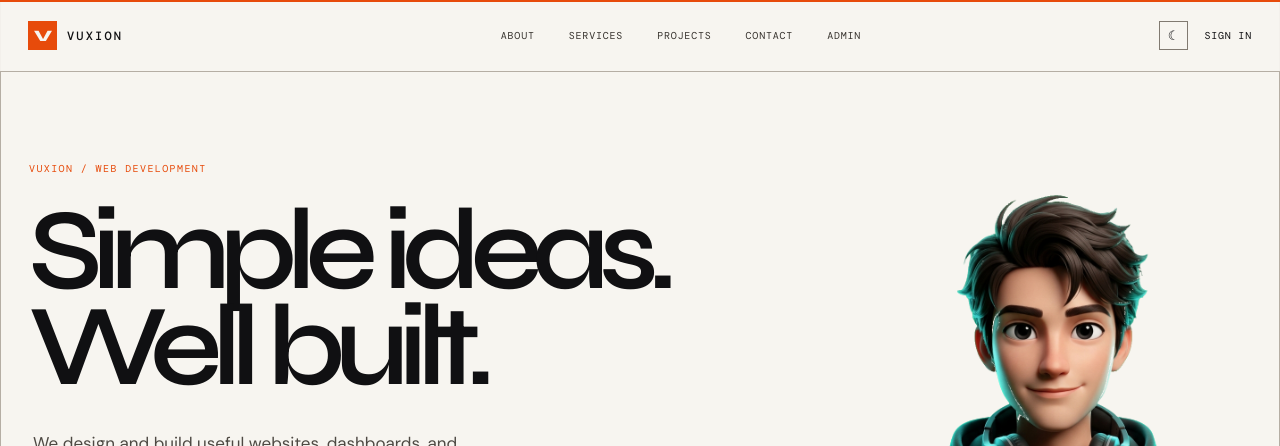
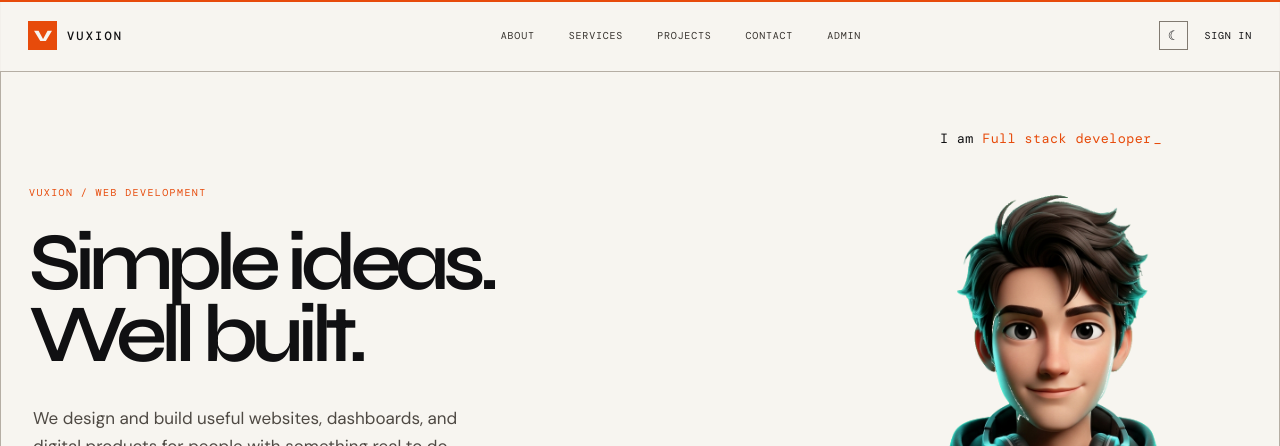
Before and after one commit to kunaltyagi18/Vuxion-saaspilot-ai-, a Next.js app: page / in a window 1280 px wide. Shown: the top 446 px of the page. Built offline with nearby package versions, Linux system fonts and the light colour scheme; no server answers; the database is empty.

Commit message:
Fix hero sizing and animate developer label

```diff
--- a/app/globals.css
+++ b/app/globals.css
@@ -295,7 +295,7 @@ body {
 .human-hero { align-items: flex-end; display: grid; gap: 8vw; grid-template-columns: minmax(0, 1fr) minmax(300px, 400px); min-height: 700px; overflow: visible; padding: 108px max(28px, calc((100vw - 1328px) / 2)) 0; }
 .human-hero-main { align-self: center; max-width: 730px; position: relative; z-index: 1; padding-bottom: 86px; }
 .human-kicker { color: var(--studio-orange); font-family: var(--studio-mono); font-size: 10px; letter-spacing: .14em; margin: 0 0 27px; }
-.human-hero h1 { color: var(--studio-copy); font-family: var(--studio-display); font-size: clamp(64px, 9vw, 142px); font-weight: 600; letter-spacing: -.09em; line-height: .84; margin: 0; }
+.human-hero h1 { color: var(--studio-copy); font-family: var(--studio-display); font-size: clamp(56px, 6.4vw, 104px); font-weight: 600; letter-spacing: -.08em; line-height: .88; margin: 0; max-width: 860px; overflow-wrap: normal; word-break: normal; }
 .human-hero h1 em, .human-section h2 em, .human-process h2 em, .human-about h2 em, .human-contact h2 em { color: var(--studio-orange); font-style: normal; }
 .human-hero-copy { color: #b4b4ba; font-size: 17px; line-height: 1.6; margin: 34px 0 30px 4px; max-width: 440px; }
 .human-actions { align-items: center; display: flex; flex-wrap: wrap; gap: 24px; margin-left: 4px; }
@@ -521,7 +521,11 @@ html.light [style*="#929297"], html.light [style*="#a1a1a6"], html.light [style*
 .process-grid > div:last-child { border-right: none; }
 
 /* Hero boy wrapper */
-.hero-boy-wrap { position: relative; display: flex; justify-content: center; align-items: flex-end; }
+.hero-boy-wrap { position: relative; display: flex; flex-direction: column; justify-content: flex-end; align-items: center; }
+.hero-role { color: var(--studio-copy); font-family: var(--studio-mono); font-size: clamp(11px, 1.05vw, 15px); letter-spacing: .03em; margin: 0 0 15px; text-align: center; white-space: nowrap; }
+.hero-role span { color: var(--studio-orange); }
+.hero-role i { color: var(--studio-orange); font-style: normal; margin-left: 2px; animation: hero-role-cursor .8s steps(1, end) infinite; }
+@keyframes hero-role-cursor { 50% { opacity: 0; } }
 .hero-boy-img { width: 100%; max-width: 420px; height: auto; display: block; object-fit: contain; pointer-events: none; }
 
 /* Pricing + Process responsive */
@@ -572,7 +576,7 @@ html.light [style*="#929297"], html.light [style*="#a1a1a6"], html.light [style*
   .studio-case-info h3 { max-width: 100%; overflow-wrap: anywhere; }
   .studio-footer { width: 100%; }
   .studio-footer > div { width: 100%; }
-  .human-hero h1, .human-contact h2 { max-width: 100%; overflow-wrap: anywhere; }
+  .human-hero h1, .human-contact h2 { max-width: 100%; overflow-wrap: normal; word-break: normal; }
 }
 
 @media (max-width: 640px) {
--- a/components/StudioHome.jsx
+++ b/components/StudioHome.jsx
@@ -3,6 +3,7 @@
 import Link from "next/link";
 import Image from "next/image";
 import { useEffect, useState } from "react";
+import { motion } from "framer-motion";
 import Navbar from "@/components/Navbar";
 import Chatbot from "@/components/Chatbot";
 import BlogTeaser from "@/components/BlogTeaser";
@@ -107,6 +108,15 @@ export default function StudioHome() {
 
           {/* Boy — no card, just floating image */}
           <div className="hero-boy-wrap">
+            <motion.p
+              className="hero-role"
+              initial={{ opacity: 0, y: 12 }}
+              animate={{ opacity: 1, y: 0 }}
+              transition={{ duration: 0.7, delay: 0.45, ease: "easeOut" }}
+              aria-label="I am Full stack developer"
+            >
+              I am <span>Full stack developer</span><i aria-hidden="true">_</i>
+            </motion.p>
             <img
               src="/hero-boy-nobg.png"
               alt="Developer"
```
